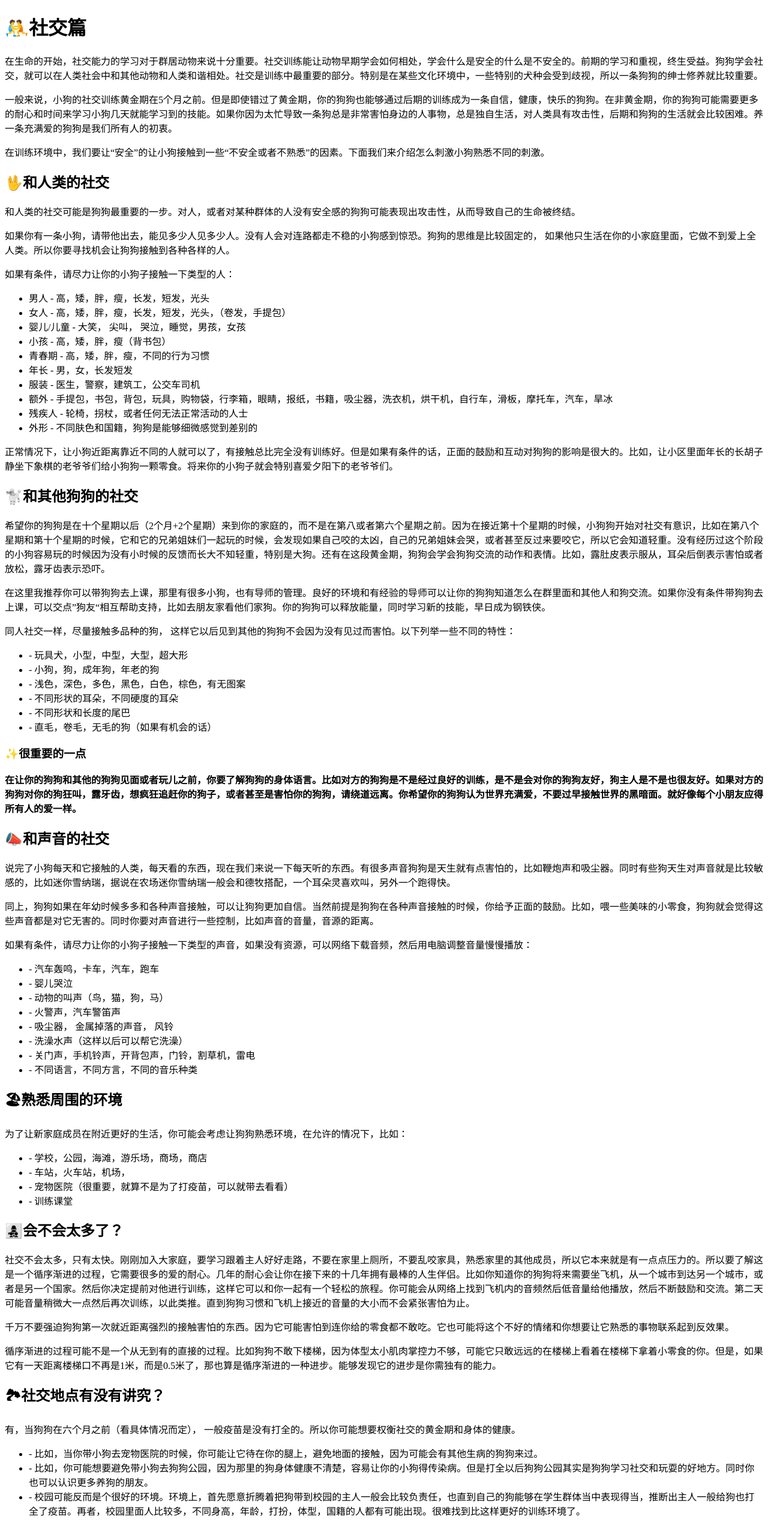
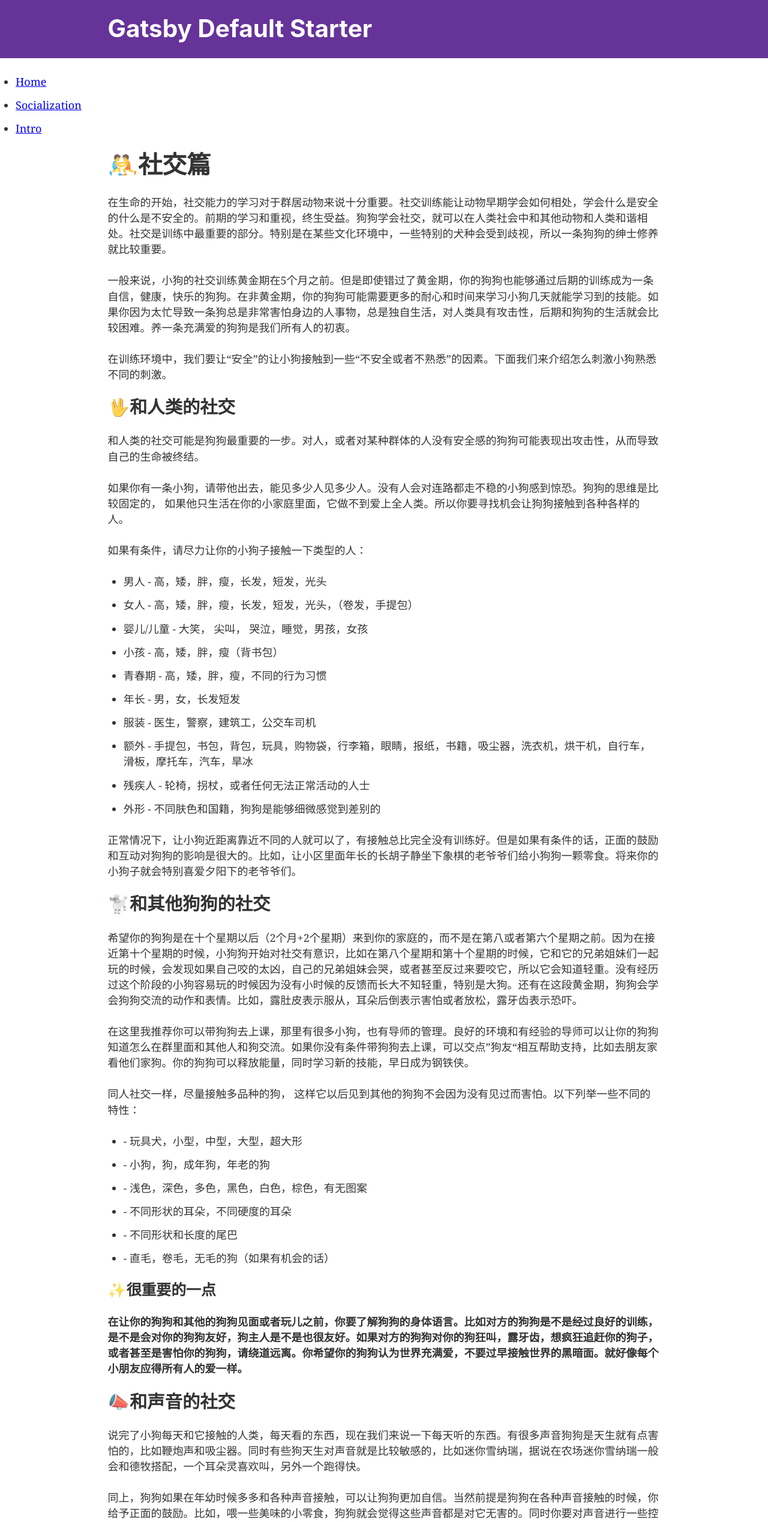
Before and after one commit to zjian107-su/NABI-IO, a Gatsby site in the folder nabi-io/: page /home_page in a window 1280 px wide. Shown: the top 2537 px of the page at 60% size. Built offline with nearby package versions, Linux system fonts and the light colour scheme; Gatsby itself is replaced by a stand-in of ours.

Commit message:
add footer, header, navbar in layout for every page

```diff
--- a/nabi-io/src/components/emoji.js
+++ b/nabi-io/src/components/emoji.js
@@ -1,4 +1,4 @@
-import React, { Component } from "react"
+import React from "react"
 
 const Emoji = props => (
   <span
--- /dev/null
+++ b/nabi-io/src/components/footer.js
@@ -0,0 +1,11 @@
+import React from "react"
+
+const Footer = () => {
+  return (
+    <div>
+      <h4> Copyright © 2020 NABI.IO | All rights reserved</h4>
+    </div>
+  )
+}
+
+export default Footer
--- a/nabi-io/src/components/layout.js
+++ b/nabi-io/src/components/layout.js
@@ -10,7 +10,9 @@ import PropTypes from "prop-types"
 import { useStaticQuery, graphql } from "gatsby"
 
 import Header from "./header"
+import Footer from "./footer"
 import "./layout.css"
+import Navbar from "./navbar"
 
 const Layout = ({ children }) => {
   const data = useStaticQuery(graphql`
@@ -26,6 +28,7 @@ const Layout = ({ children }) => {
   return (
     <>
       <Header siteTitle={data.site.siteMetadata.title} />
+      <Navbar />
       <div
         style={{
           margin: `0 auto`,
@@ -34,6 +37,7 @@ const Layout = ({ children }) => {
         }}
       >
         <main>{children}</main>
+        <Footer />
         <footer>
           © {new Date().getFullYear()}, Built with
           {` `}
--- /dev/null
+++ b/nabi-io/src/components/navbar.js
@@ -0,0 +1,22 @@
+import React from "react"
+import { Link } from "gatsby"
+
+const Navbar = () => {
+  return (
+    <div>
+      <ul>
+        <li>
+          <Link to="/">Home</Link>
+        </li>
+        <li>
+          <Link to="/home_page">Socialization</Link>
+        </li>
+        <li>
+          <Link to="/intro">Intro</Link>
+        </li>
+      </ul>
+    </div>
+  )
+}
+
+export default Navbar
--- a/nabi-io/src/pages/404.js
+++ b/nabi-io/src/pages/404.js
@@ -7,7 +7,8 @@ const NotFoundPage = () => (
   <Layout>
     <SEO title="404: Not found" />
     <h1>This page doesn't exist - but really?</h1>
-    <p>If you wait for a waiter in a restaurant, who is the waiter?</p>
+    <div> </div>
+    <h2>If you wait for a waiter in a restaurant, who is the waiter?</h2>
   </Layout>
 )
 
--- a/nabi-io/src/pages/home_page.js
+++ b/nabi-io/src/pages/home_page.js
@@ -1,5 +1,7 @@
 import React, { Component } from "react"
 
+import Emoji from "../components/emoji"
+import Layout from "../components/layout"
 // <h1> - page title
 // <h2> - section title
 // <h3> - block title
@@ -7,11 +9,9 @@ import React, { Component } from "react"
 export default class home_page extends Component {
   render() {
     return (
-      <div>
+      <Layout>
         <h1>
-          <span role="img" aria-label="socializtaion">
-            🤼
-          </span>
+          <Emoji symbol="🤼" label="socializtaion" />
           社交篇
         </h1>
         <p>
@@ -23,7 +23,10 @@ export default class home_page extends Component {
         <p>
           在训练环境中，我们要让“安全”的让小狗接触到一些“不安全或者不熟悉”的因素。下面我们来介绍怎么刺激小狗熟悉不同的刺激。
         </p>
-        <h2>🖖和人类的社交</h2>
+        <h2>
+          <Emoji symbol="🖖" label="greeting" />
+          和人类的社交
+        </h2>
         <p>
           和人类的社交可能是狗狗最重要的一步。对人，或者对某种群体的人没有安全感的狗狗可能表现出攻击性，从而导致自己的生命被终结。
         </p>
@@ -53,7 +56,10 @@ export default class home_page extends Component {
           正常情况下，让小狗近距离靠近不同的人就可以了，有接触总比完全没有训练好。但是如果有条件的话，正面的鼓励和互动对狗狗的影响是很大的。比如，让小区里面年长的长胡子静坐下象棋的老爷爷们给小狗狗一颗零食。将来你的小狗子就会特别喜爱夕阳下的老爷爷们。
         </p>
 
-        <h2>🐩和其他狗狗的社交</h2>
+        <h2>
+          <Emoji symbol="🐩" label="poodle" />
+          和其他狗狗的社交
+        </h2>
         <p>
           希望你的狗狗是在十个星期以后（2个月+2个星期）来到你的家庭的，而不是在第八或者第六个星期之前。因为在接近第十个星期的时候，小狗狗开始对社交有意识，比如在第八个星期和第十个星期的时候，它和它的兄弟姐妹们一起玩的时候，会发现如果自己咬的太凶，自己的兄弟姐妹会哭，或者甚至反过来要咬它，所以它会知道轻重。没有经历过这个阶段的小狗容易玩的时候因为没有小时候的反馈而长大不知轻重，特别是大狗。还有在这段黄金期，狗狗会学会狗狗交流的动作和表情。比如，露肚皮表示服从，耳朵后倒表示害怕或者放松，露牙齿表示恐吓。
         </p>
@@ -75,7 +81,10 @@ export default class home_page extends Component {
           <li>- 直毛，卷毛，无毛的狗（如果有机会的话）</li>
         </ul>
 
-        <h3>✨很重要的一点</h3>
+        <h3>
+          <Emoji symbol="✨" label="star" />
+          很重要的一点
+        </h3>
         <p
           style={{
             fontWeight: `bold`,
@@ -84,7 +93,10 @@ export default class home_page extends Component {
           在让你的狗狗和其他的狗狗见面或者玩儿之前，你要了解狗狗的身体语言。比如对方的狗狗是不是经过良好的训练，是不是会对你的狗狗友好，狗主人是不是也很友好。如果对方的狗狗对你的狗狂叫，露牙齿，想疯狂追赶你的狗子，或者甚至是害怕你的狗狗，请绕道远离。你希望你的狗狗认为世界充满爱，不要过早接触世界的黑暗面。就好像每个小朋友应得所有人的爱一样。
         </p>
 
-        <h2>📣和声音的社交</h2>
+        <h2>
+          <Emoji symbol="📣" label="speaker" />
+          和声音的社交
+        </h2>
 
         <p>
           说完了小狗每天和它接触的人类，每天看的东西，现在我们来说一下每天听的东西。有很多声音狗狗是天生就有点害怕的，比如鞭炮声和吸尘器。同时有些狗天生对声音就是比较敏感的，比如迷你雪纳瑞，据说在农场迷你雪纳瑞一般会和德牧搭配，一个耳朵灵喜欢叫，另外一个跑得快。
@@ -108,7 +120,10 @@ export default class home_page extends Component {
           <li>- 不同语言，不同方言，不同的音乐种类</li>
         </ul>
 
-        <h2>🏖熟悉周围的环境</h2>
+        <h2>
+          <Emoji symbol="🏖" label="beach" />
+          熟悉周围的环境
+        </h2>
         <p>
           为了让新家庭成员在附近更好的生活，你可能会考虑让狗狗熟悉环境，在允许的情况下，比如：
         </p>
@@ -119,7 +134,10 @@ export default class home_page extends Component {
           <li>- 训练课堂</li>
         </ul>
 
-        <h2>👩‍👧‍👦会不会太多了？</h2>
+        <h2>
+          <Emoji symbol="👩‍👧‍👦" label="family" />
+          会不会太多了？
+        </h2>
         <p>
           社交不会太多，只有太快。刚刚加入大家庭，要学习跟着主人好好走路，不要在家里上厕所，不要乱咬家具，熟悉家里的其他成员，所以它本来就是有一点点压力的。所以要了解这是一个循序渐进的过程，它需要很多的爱的耐心。几年的耐心会让你在接下来的十几年拥有最棒的人生伴侣。比如你知道你的狗狗将来需要坐飞机，从一个城市到达另一个城市，或者是另一个国家。然后你决定提前对他进行训练，这样它可以和你一起有一个轻松的旅程。你可能会从网络上找到飞机内的音频然后低音量给他播放，然后不断鼓励和交流。第二天可能音量稍微大一点然后再次训练，以此类推。直到狗狗习惯和飞机上接近的音量的大小而不会紧张害怕为止。
         </p>
@@ -132,7 +150,10 @@ export default class home_page extends Component {
           循序渐进的过程可能不是一个从无到有的直接的过程。比如狗狗不敢下楼梯，因为体型太小肌肉掌控力不够，可能它只敢远远的在楼梯上看着在楼梯下拿着小零食的你。但是，如果它有一天距离楼梯口不再是1米，而是0.5米了，那也算是循序渐进的一种进步。能够发现它的进步是你需独有的能力。
         </p>
 
-        <h2>🏞社交地点有没有讲究？</h2>
+        <h2>
+          <Emoji symbol="🏞" label="sight" />
+          社交地点有没有讲究？
+        </h2>
         <p>
           有，当狗狗在六个月之前（看具体情况而定），
           一般疫苗是没有打全的。所以你可能想要权衡社交的黄金期和身体的健康。
@@ -157,10 +178,10 @@ export default class home_page extends Component {
         </ul>
 
         <h2>
-          ❤️❤️
+          <Emoji symbol="❤️❤️" label="heart" />
           后话：十几年的生命，前面几个月的社交只是很小的一部分。如果你错过了这一段时间，完全没有必要担心，因为你们在一起的时间还有很长。
         </h2>
-      </div>
+      </Layout>
     )
   }
 }
--- a/nabi-io/src/pages/index.js
+++ b/nabi-io/src/pages/index.js
@@ -1,10 +1,11 @@
-import React, { Component } from "react"
-import { Link } from "gatsby"
+import React from "react"
 
 import Layout from "../components/layout"
 import Image from "../components/image"
 import SEO from "../components/seo"
 import Emoji from "../components/emoji"
+// import Navbar from "../components/Navbar"
+// import Footer from "../components/footer"
 
 const IndexPage = () => (
   <Layout>
@@ -14,15 +15,14 @@ const IndexPage = () => (
         fontWeight: `bold`,
       }}
     >
-      🐶欢迎来到狗狗的世界
+      <Emoji symbol="🐶" label="dog" />
+      欢迎来到狗狗的世界
     </h1>
+
     <h2>训练一条听话的对世界充满爱的狗狗</h2>
     <div style={{ maxWidth: `300px`, marginBottom: `1.45rem` }}>
       <Image />
     </div>
-    <Link to="/intro">1. Intro</Link>
-    <div> </div>
-    <Link to="/home_page">2. Home Page</Link>
   </Layout>
 )
 
```
Also changed, not shown: nabi-io/src/pages/intro.js (+32 -9 lines), README.md.
